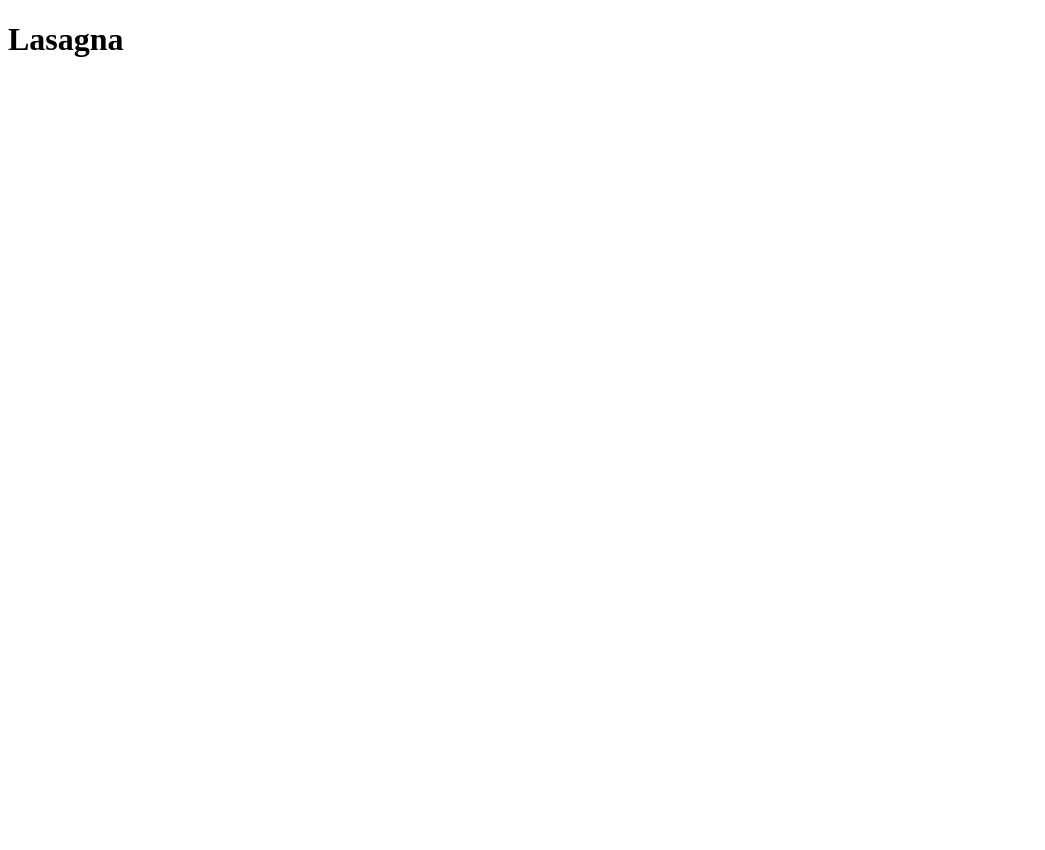
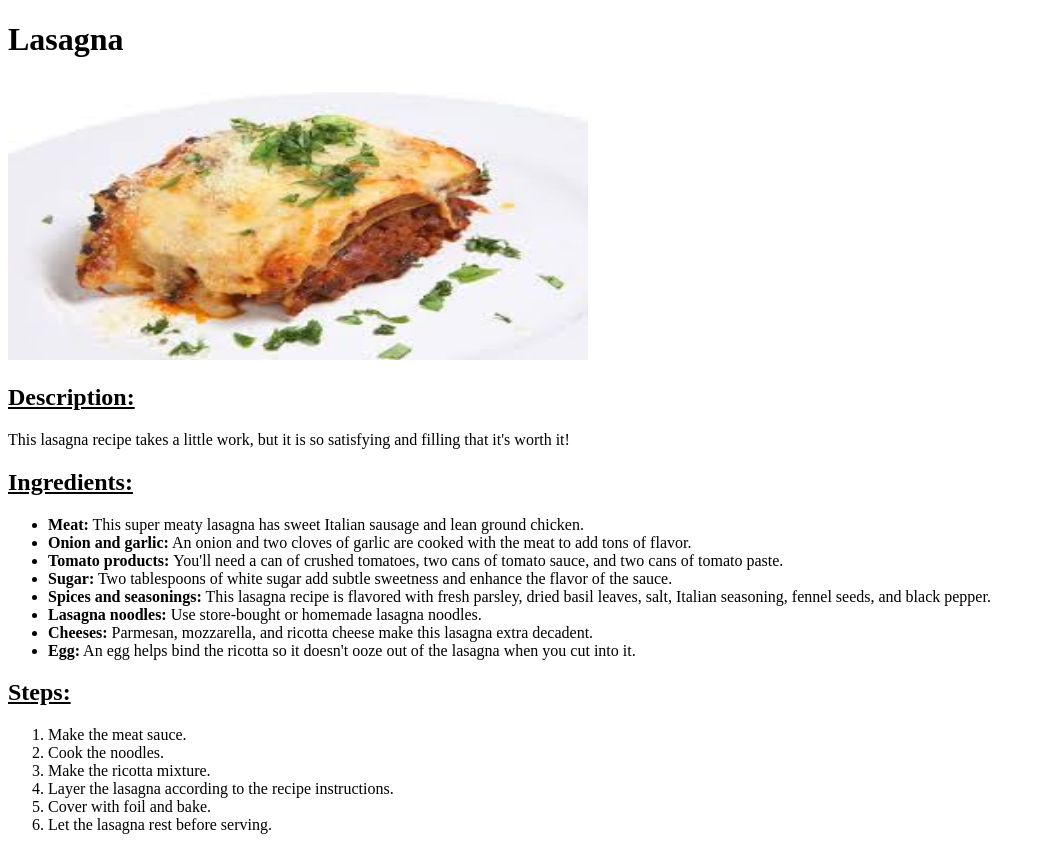
Before and after one commit to Likhi1111/odin-recipes, a plain HTML site: page recipes/lasagna.html in a window 1280 px wide. Shown: the whole page, without its empty margins (0-1045 px from the left). Before the commit the page ends 800 px from the top, so only its background shows below. Drawn offline with Linux system fonts and the light colour scheme.

Commit message:
Add the recipe of lasagna
Add the image, desc, ingredients, steps for lasagana recipe

```diff
--- a/recipes/lasagna.html
+++ b/recipes/lasagna.html
@@ -6,5 +6,28 @@
 </head>
 <body>
     <h1>Lasagna</h1>
+    <img src="../img/lasagna.jpeg" alt="An image of lasagna" height="280" width="580">
+    <h2><u>Description:</u></h2>
+    <p>This lasagna recipe takes a little work, but it is so satisfying and filling that it's worth it!</p>
+    <h2><u>Ingredients:</u></h2>
+    <ul>
+        <li><strong>Meat:</strong> This super meaty lasagna has sweet Italian sausage and lean ground chicken.</li>
+        <li><strong>Onion and garlic:</strong> An onion and two cloves of garlic are cooked with the meat to add tons of flavor.</li>
+        <li><strong>Tomato products: </strong>You'll need a can of crushed tomatoes, two cans of tomato sauce, and two cans of tomato paste.</li>
+        <li><strong>Sugar:</strong> Two tablespoons of white sugar add subtle sweetness and enhance the flavor of the sauce.</li>
+        <li><strong>Spices and seasonings:</strong> This lasagna recipe is flavored with fresh parsley, dried basil leaves, salt, Italian seasoning, fennel seeds, and black pepper.</li>
+        <li><strong>Lasagna noodles:</strong> Use store-bought or homemade lasagna noodles.        </li>
+        <li><strong>Cheeses:</strong> Parmesan, mozzarella, and ricotta cheese make this lasagna extra decadent.</li>
+        <li><strong>Egg:</strong> An egg helps bind the ricotta so it doesn't ooze out of the lasagna when you cut into it.</li>
+    </ul>
+    <h2><u>Steps:</u></h2>
+    <ol>
+        <li>Make the meat sauce.</li>
+        <li>Cook the noodles.</li>
+        <li>Make the ricotta mixture.</li>
+        <li>Layer the lasagna according to the recipe instructions.</li>
+        <li>Cover with foil and bake.</li>
+        <li>Let the lasagna rest before serving.</li>
+    </ol>
 </body>
 </html>
```
Also changed, not shown: img/lasagna.jpeg (added).
